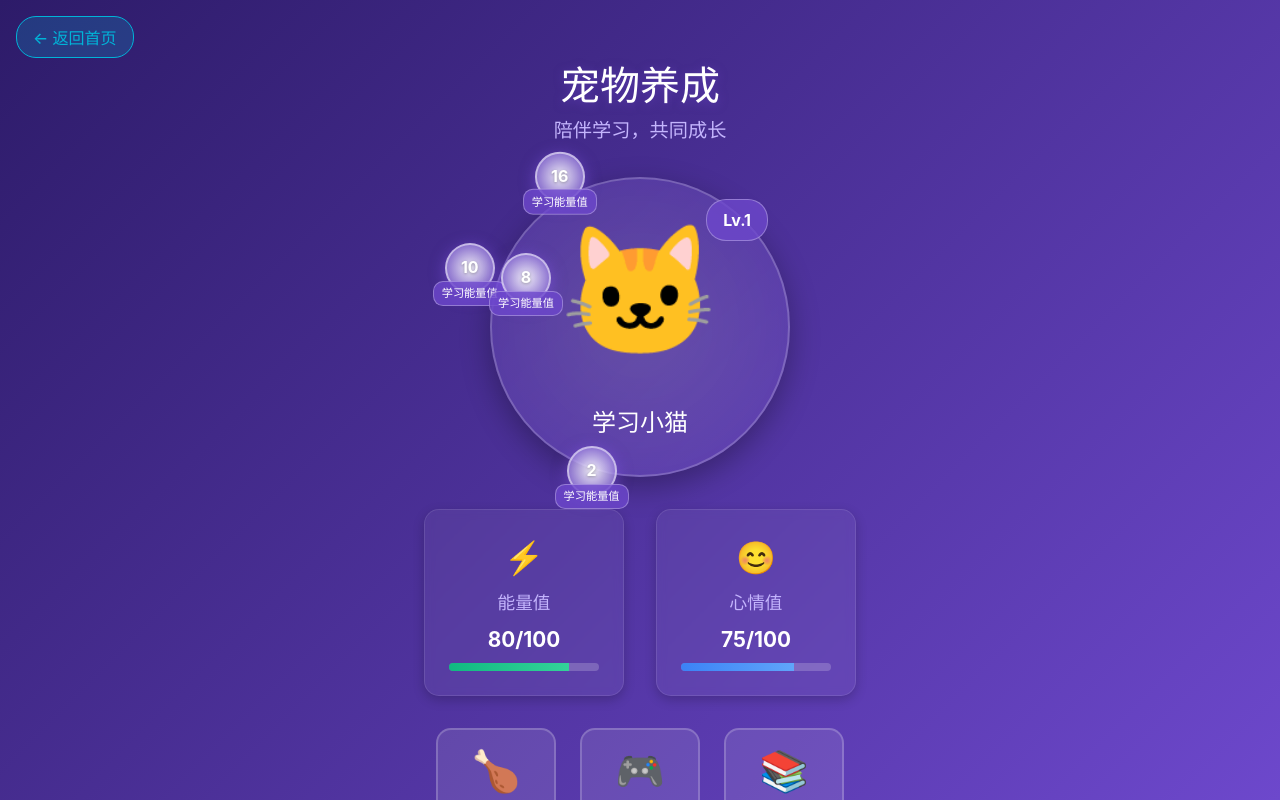
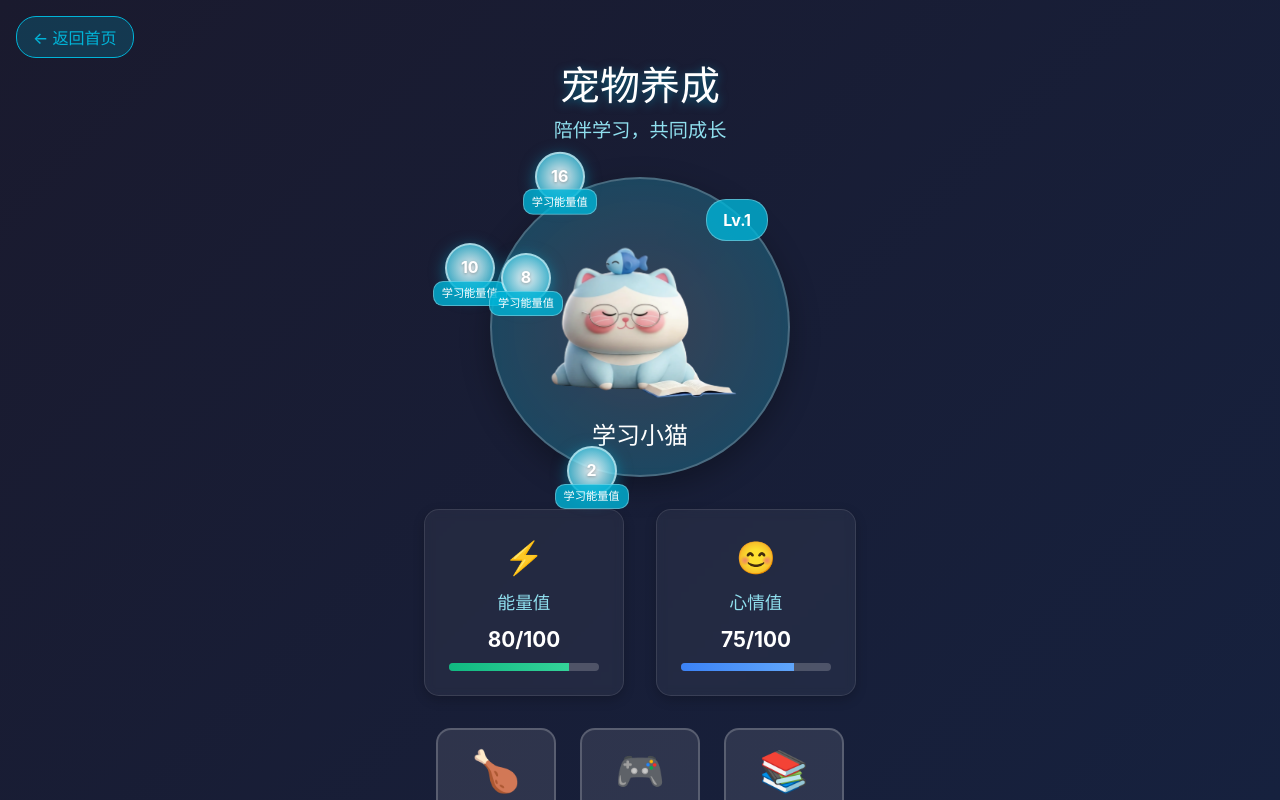
Before and after one commit to violetingithub/Learningenergy, a React (Vite) app: page /pet-training in a window 1280 px wide. Built offline with nearby package versions, Linux system fonts and the light colour scheme.

Commit message:
宠物页面：替换宠物图片；修改宠物页面主题色

```diff
--- a/src/App.css
+++ b/src/App.css
@@ -217,7 +217,7 @@
 .pet-page {
   width: 100%;
   min-height: 100vh;
-  background: linear-gradient(135deg, #2d1b69 0%, #6d48cc 100%);
+  background: linear-gradient(135deg, #1a1a2e 0%, #16213e 100%);
   color: #ffffff;
   display: flex;
   flex-direction: column;
@@ -239,12 +239,12 @@
   font-size: 2.5rem;
   margin-bottom: 0.5rem;
   color: #ffffff;
-  text-shadow: 0 2px 10px rgba(109, 72, 204, 0.5);
+  text-shadow: 0 2px 10px rgba(0, 180, 216, 0.5);
 }
 
 .pet-subtitle {
   font-size: 1.2rem;
-  color: #c4b5fd;
+  color: #90e0ef;
 }
 
 /* 宠物展示区域 */
@@ -261,7 +261,7 @@
   width: 300px;
   height: 300px;
   border-radius: 50%;
-  background: radial-gradient(circle, rgba(255, 255, 255, 0.15) 0%, rgba(109, 72, 204, 0.3) 100%);
+  background: radial-gradient(circle, rgba(255, 255, 255, 0.15) 0%, rgba(0, 180, 216, 0.3) 100%);
   border: 2px solid rgba(255, 255, 255, 0.2);
   display: flex;
   flex-direction: column;
@@ -277,6 +277,9 @@
   margin-bottom: 1rem;
   transition: all 0.3s ease;
   animation: float 3s ease-in-out infinite;
+  display: flex;
+  justify-content: center;
+  align-items: center;
 }
 
 .pet-image.pet-happy {
@@ -307,6 +310,7 @@
   font-weight: bold;
   color: #ffffff;
   margin-bottom: 1rem;
+  margin-top: -3rem;
 }
 
 /* 宠物消息 */
@@ -346,7 +350,7 @@
   position: absolute;
   top: 20px;
   right: 20px;
-  background: rgba(109, 72, 204, 0.8);
+  background: rgba(0, 180, 216, 0.8);
   color: #ffffff;
   padding: 0.5rem 1rem;
   border-radius: 20px;
@@ -372,7 +376,7 @@
   transform: translate(-50%, -50%);
   width: 50px;
   height: 50px;
-  background: radial-gradient(circle, rgba(255, 255, 255, 0.9) 0%, rgba(109, 72, 204, 0.8) 100%);
+  background: radial-gradient(circle, rgba(255, 255, 255, 0.9) 0%, rgba(0, 180, 216, 0.8) 100%);
   border: 2px solid rgba(255, 255, 255, 0.5);
   border-radius: 50%;
   display: flex;
@@ -381,13 +385,13 @@
   cursor: pointer;
   transition: all 0.3s ease;
   animation: bubbleFloat 3s ease-in-out infinite;
-  box-shadow: 0 4px 15px rgba(139, 92, 246, 0.5);
+  box-shadow: 0 4px 15px rgba(0, 180, 216, 0.5);
   z-index: 10;
 }
 
 .energy-bubble:hover {
   transform: translate(-50%, -50%) scale(1.1);
-  box-shadow: 0 6px 20px rgba(139, 92, 246, 0.7);
+  box-shadow: 0 6px 20px rgba(0, 180, 216, 0.7);
 }
 
 .energy-bubble:active {
@@ -417,7 +421,7 @@
   transform: translateX(-50%);
   font-size: 0.7rem;
   color: #ffffff;
-  background: rgba(109, 72, 204, 0.8);
+  background: rgba(0, 180, 216, 0.8);
   padding: 0.2rem 0.5rem;
   border-radius: 10px;
   white-space: nowrap;
@@ -437,7 +441,7 @@
 
 .experience-fill {
   height: 100%;
-  background: linear-gradient(90deg, #8b5cf6, #ec4899);
+  background: linear-gradient(90deg, #00b4d8, #90e0ef);
   transition: width 0.3s ease;
 }
 
@@ -467,7 +471,7 @@
 .stat-name {
   font-size: 1.1rem;
   font-weight: 500;
-  color: #c4b5fd;
+  color: #90e0ef;
   margin-bottom: 0.5rem;
   text-align: center;
 }
@@ -527,9 +531,9 @@
 
 .action-button:hover:not(.disabled) {
   background: rgba(255, 255, 255, 0.2);
-  border-color: #c4b5fd;
+  border-color: #90e0ef;
   transform: translateY(-5px);
-  box-shadow: 0 8px 24px rgba(109, 72, 204, 0.4);
+  box-shadow: 0 8px 24px rgba(0, 180, 216, 0.4);
 }
 
 .action-button.disabled,
@@ -597,7 +601,7 @@
 
 .activity-name {
   font-size: 1.1rem;
-  color: #c4b5fd;
+  color: #90e0ef;
 }
 
 /* 动画效果 */
--- a/src/components/PetPage.jsx
+++ b/src/components/PetPage.jsx
@@ -1,5 +1,6 @@
 import { useNavigate } from 'react-router-dom'
 import React, { useState, useEffect } from 'react'
+import petCatIcon from '../assets/icon_pet_cat.png'
 
 // 宠物养成页面组件
 export function PetPage() {
@@ -190,7 +191,7 @@ export function PetPage() {
 
         <div className="pet-circle">
           <div className={`pet-image pet-${pet.status} ${isFeeding ? 'feeding' : ''} ${isPlaying ? 'playing' : ''}`}>
-            🐱
+            <img src={petCatIcon} alt="宠物猫" style={{ width: '90%', height: '90%', objectFit: 'contain' }} />
           </div>
 
           {/* 宠物名称 */}
```
Also changed, not shown: src/assets/icon_cq_bg.png (added), src/assets/icon_pet_cat.png (added).
